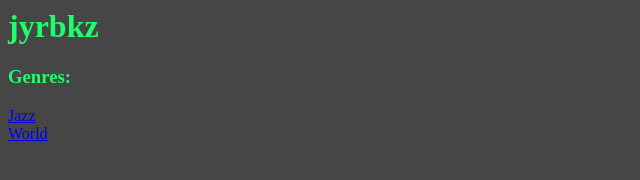
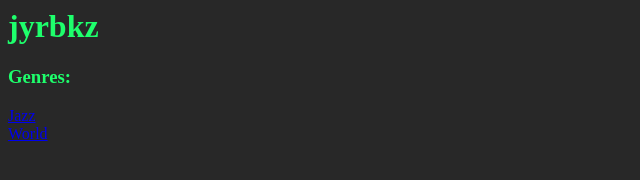
Before and after one commit to miist1980/nwudfiuwdnicui, a plain HTML site: page index.html in a window 1280 px wide. Shown: the whole page, without its empty margins (0-640 px from the left). Drawn offline with Linux system fonts and the light colour scheme.

Commit message:
Update index.html

```diff
--- a/index.html
+++ b/index.html
@@ -8,7 +8,7 @@
 <style>
   body {
     color: rgb(30, 255, 108);
-    background-color: rgb(70, 70, 70);
+    background-color: rgb(40, 40, 40);
     font-family: SF Mono;
   }
 </style>
```
